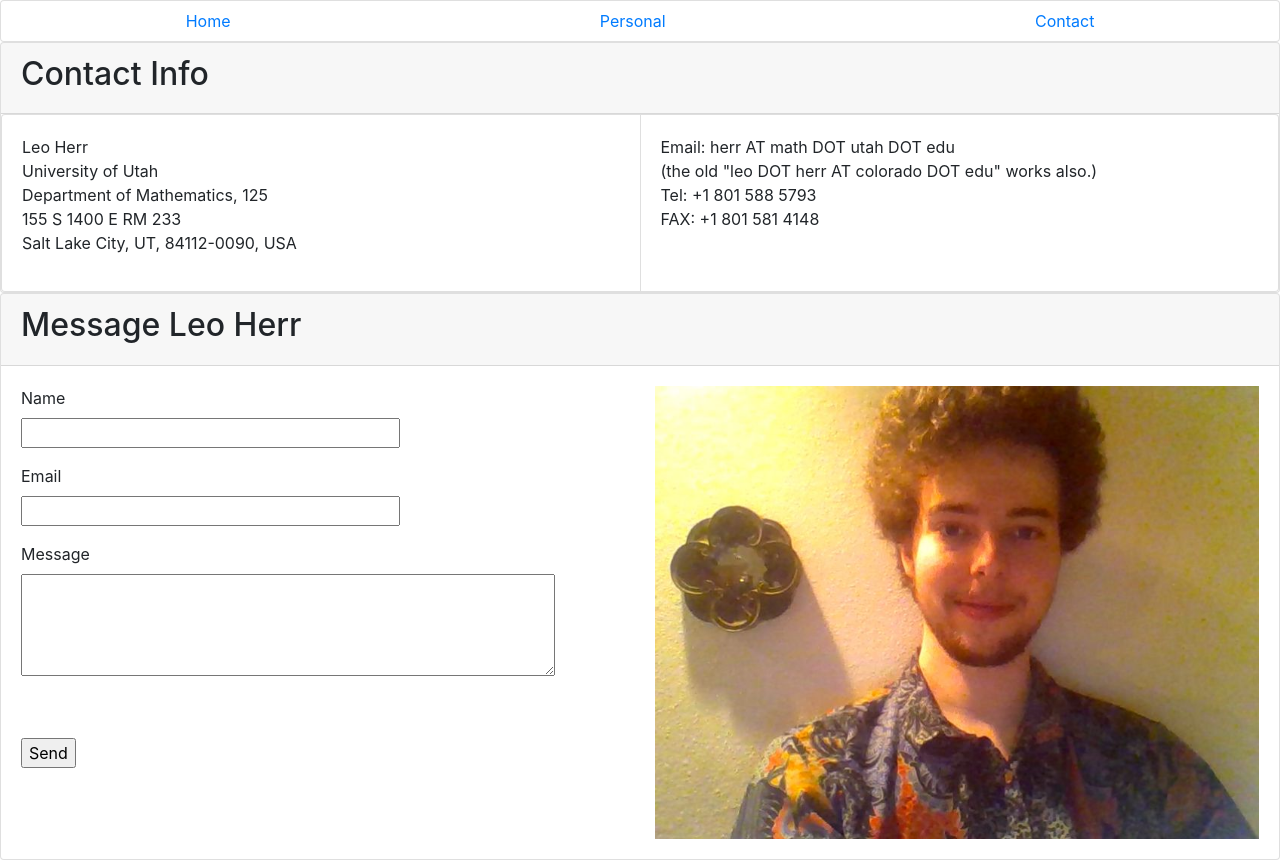
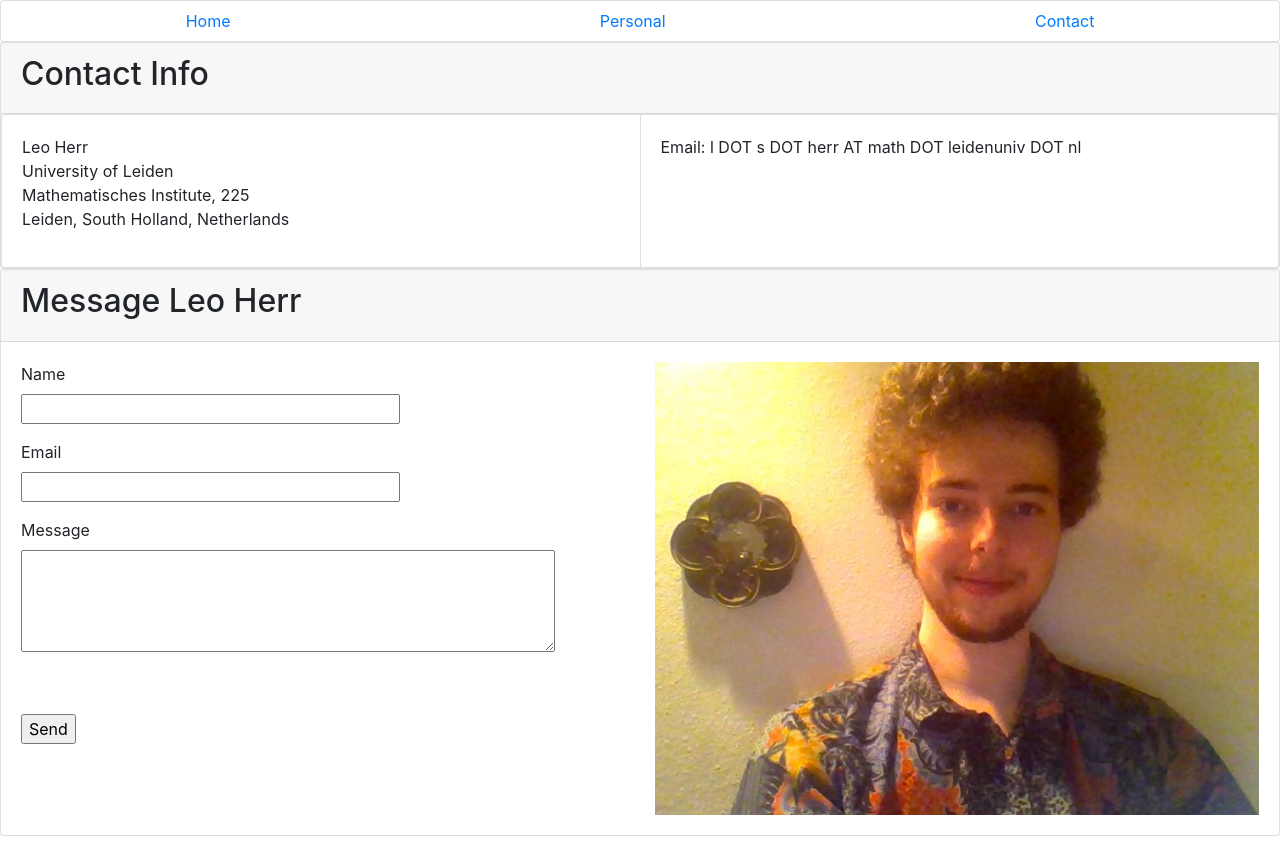
Before and after one commit to nanotech22/logetale, a Flask app: page /contact in a window 1280 px wide. After the commit the page ends 836 px from the top, so only its background shows below. Run offline with Flask 2, Linux system fonts and the light colour scheme; some libraries are stand-ins or nearby versions.

Commit message:
updated contact to leiden, added accepted in Alg and Num Theory to log product formula paper

```diff
--- a/templates/pages/contact.html
+++ b/templates/pages/contact.html
@@ -16,20 +16,16 @@
             <div class="card-body">
                 <ADDRESS>
                     Leo Herr<BR>
-                    University of Utah<BR>
-                    Department of Mathematics, 125<BR>
-                    155 S 1400 E RM 233<BR>
-                    Salt Lake City, UT, 84112-0090, USA
+                    University of Leiden<BR>
+                    Mathematisches Institute, 225<BR>
+                    Leiden, South Holland, Netherlands
                 </ADDRESS>
             </div>
         </div>
 
         <div class="card">
             <div class="card-body">
-                    Email: herr AT math DOT utah DOT edu<BR>
-                    (the old "leo DOT herr AT colorado DOT edu" works also.)<BR>
-                    Tel:  +1 801 588 5793<BR>
-                    FAX:  +1 801 581 4148<BR>
+                    Email: l DOT s DOT herr AT math DOT leidenuniv DOT nl
 
             </div>
         </div>
--- a/templates/pages/index.html
+++ b/templates/pages/index.html
@@ -42,7 +42,7 @@
 
                 <li> Log intersection theory:
                     <ul>
-                        <li><i>The Log Product Formula</i> <a href="https://arxiv.org/abs/1908.04936">arXiv (2019)</a>, Accepted.</li>
+                        <li><i>The Log Product Formula</i> <a href="https://arxiv.org/abs/1908.04936">arXiv (2019)</a>, To appear in <a href="https://msp.org/soon/coming.php?jpath=ant">Algebra and Number Theory</a>.</li>
                         <li><i>The Log Product Formula in Quantum K-theory</i> with Y.P. Lee and You-Cheng Chou <a href = "https://arxiv.org/abs/2012.09379">arXiv (2020)</a>, Submitted.</li>
                     </ul>
                 </li>
```
